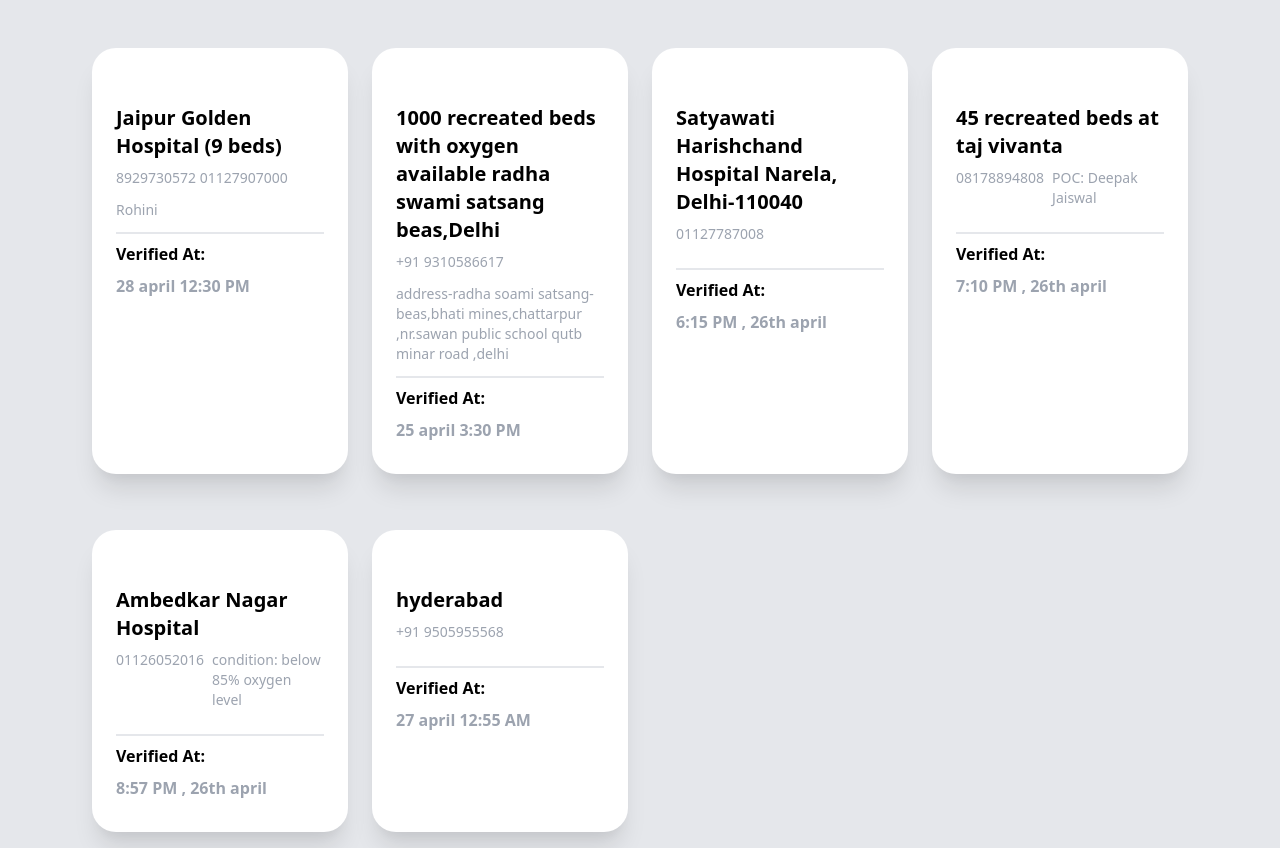
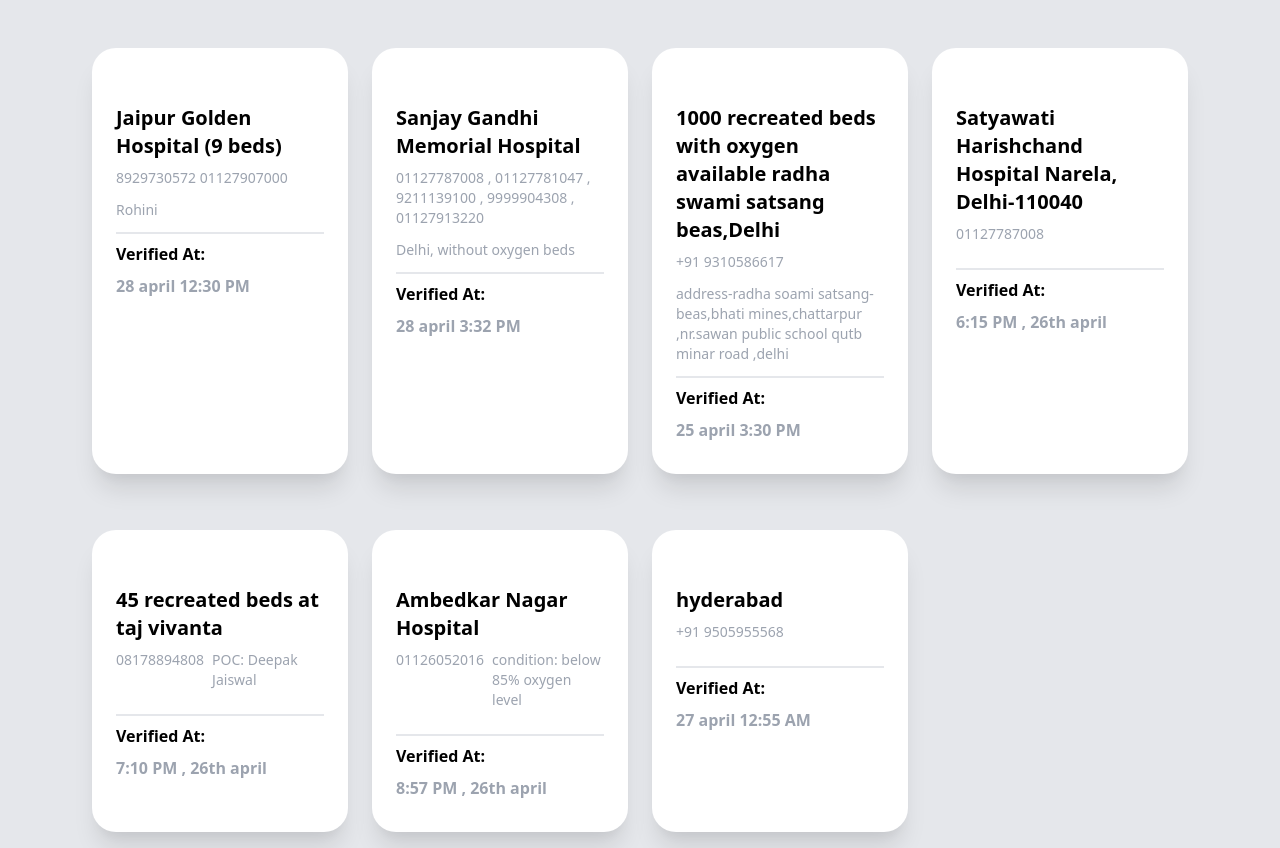
Before and after one commit to sharmadevanshi147/covid-19.io, a plain HTML site: page hospitalbeds.html in a window 1280 px wide. Drawn offline with nearby package versions, Linux system fonts and the light colour scheme.

Commit message:
Update hospitalbeds.html

```diff
--- a/hospitalbeds.html
+++ b/hospitalbeds.html
@@ -41,6 +41,35 @@
             </div>
         </div>
         <!-- 1A card ended -->
+        <!-- 1B card -->
+        <div class="relative bg-white py-6 px-6 rounded-3xl w-64 my-4 shadow-xl">
+
+            <div class="mt-8">
+                <p class="text-xl font-semibold my-2">Sanjay Gandhi Memorial Hospital</p>
+                <div class="flex space-x-2 text-gray-400 text-sm">
+                  <p>
+                    01127787008 , 01127781047 , 9211139100 , 9999904308 , 01127913220</p>
+
+                </div>
+                <div class="flex space-x-2 text-gray-400 text-sm my-3">
+                    <!-- svg  -->
+
+                     <p>Delhi, without oxygen beds</p>
+                </div>
+                <div class="border-t-2"></div>
+
+                <div class="flex justify-between">
+
+                     <div class="my-2">
+                        <p class="font-semibold text-base mb-2">Verified At:</p>
+                        <div class="text-base text-gray-400 font-semibold">
+                            <p>28 april 3:32 PM</p>
+                        </div>
+                    </div>
+                </div>
+            </div>
+        </div>
+        <!-- 1B card ended -->
 
         <!-- 1 card -->
         <div class="relative bg-white py-6 px-6 rounded-3xl w-64 my-4 shadow-xl">
```
